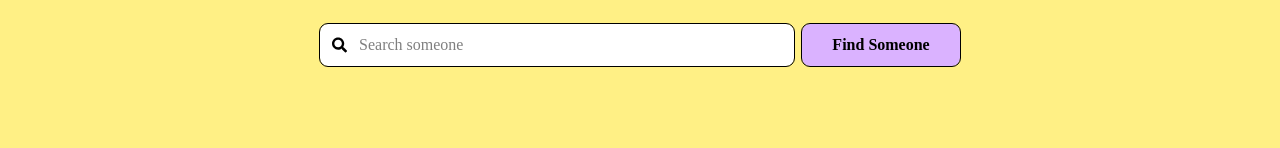
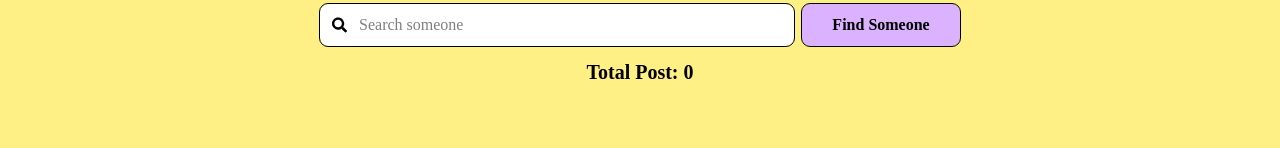
Before and after one commit to urkiddennn/forsomeone, a React (Vite) app in the folder frontend/: page / in a window 1280 px wide. Shown: the part 185-333 px from the top of the page. Built offline with nearby package versions, Linux system fonts and the light colour scheme; no server answers.

Commit message:
feature: added total number of post

```diff
--- a/frontend/src/pages/home.jsx
+++ b/frontend/src/pages/home.jsx
@@ -25,7 +25,7 @@ export const Home = () => {
 
       const data = await response.json();
       setAllMessages(data);
-
+      setTotalMessage(data.length)
       setFilteredMessages(data); // Initially show all messages
       setLoading(false);
     } catch (error) {
@@ -89,6 +89,7 @@ export const Home = () => {
             Find Someone
           </button>
         </form>
+        <h1 className='font-bold text-xl'>Total Post: {totalMessage}</h1>
       </section>
       <section className='w-full h-1/2'>
         {loading ? (
```
